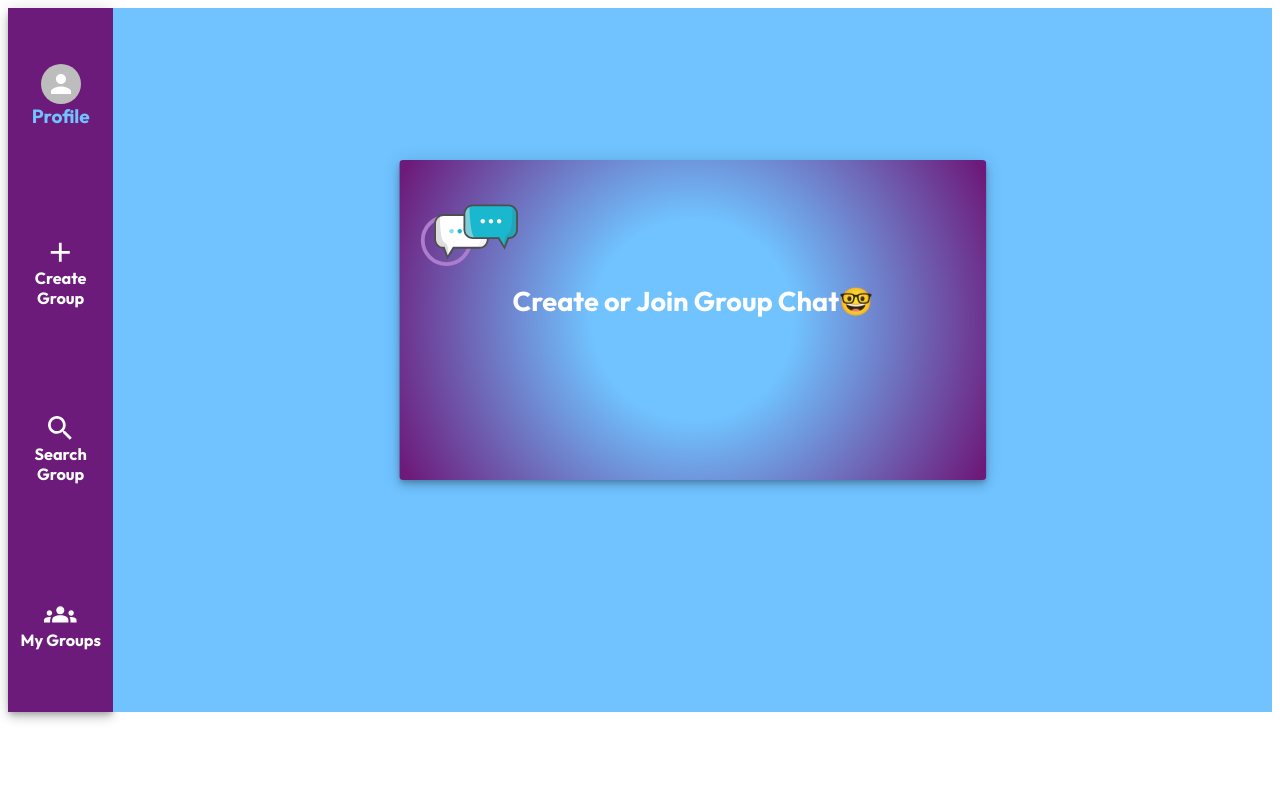
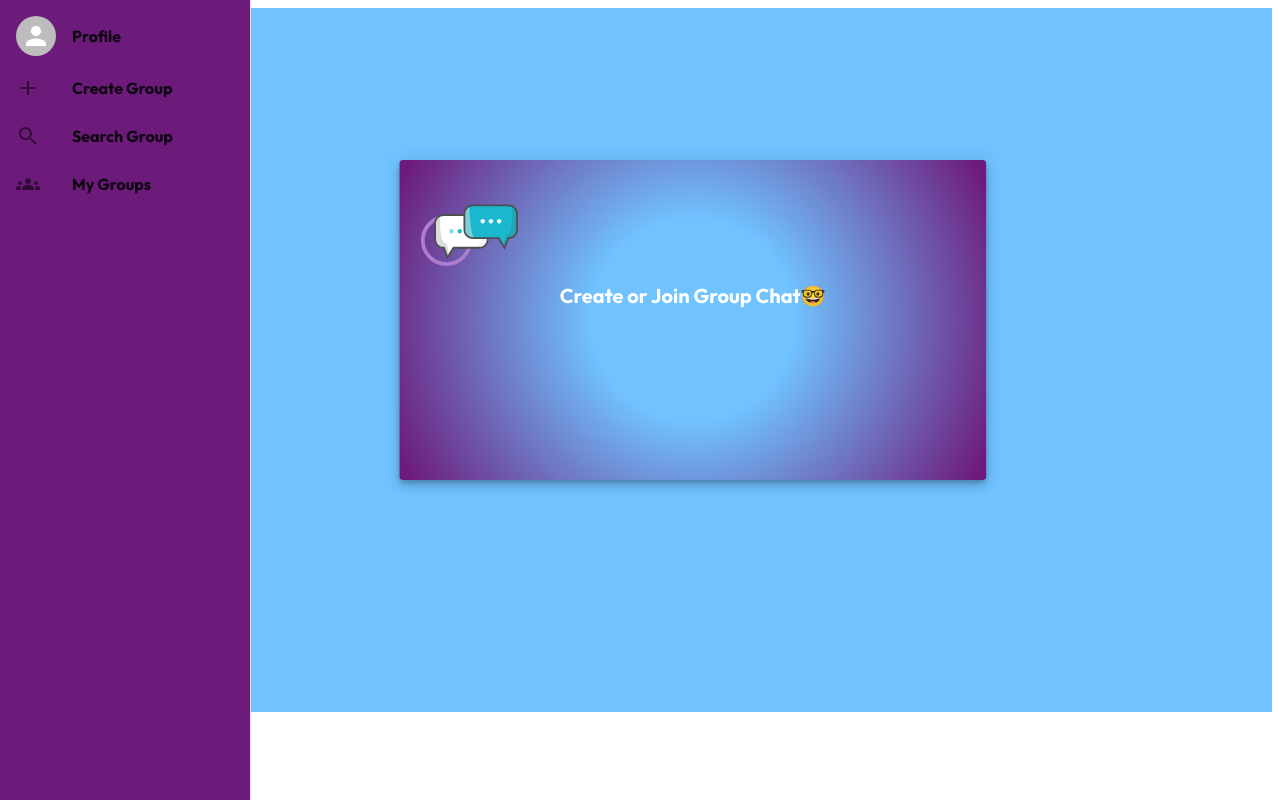
Before and after one commit to franNotSleep/Chat-Application-Frontend, a React (Vite) app: page /chat in a window 1280 px wide. Built offline with nearby package versions, Linux system fonts and the light colour scheme; no server answers; sample sign-in values are in the browser's storage.

Commit message:
Implements reponsive menu

```diff
--- a/src/App.tsx
+++ b/src/App.tsx
@@ -1,5 +1,3 @@
-import './App.css';
-
 import { Route, Routes } from 'react-router-dom';
 
 import AuthForm from './components/Auth/AuthForm';
--- /dev/null
+++ b/src/components/Group/GroupMenu.tsx
@@ -0,0 +1,133 @@
+import AddIcon from '@mui/icons-material/Add';
+import GroupsIcon from '@mui/icons-material/Groups';
+import SearchIcon from '@mui/icons-material/Search';
+import {
+    Avatar,
+    Box,
+    Button,
+    Drawer,
+    List,
+    ListItem,
+    ListItemAvatar,
+    ListItemButton,
+    ListItemIcon,
+    ListItemText,
+} from '@mui/material';
+import React, { useState } from 'react';
+
+import { IUser } from './CreateGroup';
+
+type Anchor = "left";
+export type Value = 0 | 1 | 2 | 3 | null;
+
+interface IGroupMenuProps {
+  currentUser: IUser;
+  setValue: React.Dispatch<React.SetStateAction<Value>>;
+  setOpen: React.Dispatch<React.SetStateAction<boolean>>;
+}
+
+const GroupMenu = (props: IGroupMenuProps) => {
+  const [openMenu, setOpenMenu] = React.useState(false);
+  // this value is going to be used by the GroupNav components for represent
+
+  const clickSetValueHandler = (newVal: Value) => {
+    props.setValue(newVal);
+    props.setOpen(true);
+  };
+
+  const toggleDrawer =
+    (anchor: Anchor, open: boolean) =>
+    (event: React.KeyboardEvent | React.MouseEvent) => {
+      if (
+        event.type === "keydown" &&
+        ((event as React.KeyboardEvent).key === "Tab" ||
+          (event as React.KeyboardEvent).key === "Shift")
+      ) {
+        return;
+      }
+
+      setOpenMenu(open);
+    };
+
+  const list = (anchor: Anchor) => (
+    <Box
+      sx={{ width: 250, background: "#6d1b7b", height: 1 / 1 }}
+      role="presentation"
+      onClick={toggleDrawer(anchor, false)}
+      onKeyDown={toggleDrawer(anchor, false)}
+    >
+      <List>
+        <ListItem disablePadding onClick={() => clickSetValueHandler(0)}>
+          <ListItemButton>
+            <ListItemAvatar>
+              <Avatar src={props.currentUser.avatar} />
+            </ListItemAvatar>
+            <ListItemText primary={"Profile"} />
+          </ListItemButton>
+        </ListItem>
+
+        <ListItem disablePadding onClick={() => clickSetValueHandler(1)}>
+          <ListItemButton>
+            <ListItemIcon>
+              <AddIcon />
+            </ListItemIcon>
+            <ListItemText primary={"Create Group"} />
+          </ListItemButton>
+        </ListItem>
+
+        <ListItem disablePadding onClick={() => clickSetValueHandler(2)}>
+          <ListItemButton>
+            <ListItemIcon>
+              <SearchIcon />
+            </ListItemIcon>
+            <ListItemText primary={"Search Group"} />
+          </ListItemButton>
+        </ListItem>
+
+        <ListItem disablePadding onClick={() => clickSetValueHandler(3)}>
+          <ListItemButton>
+            <ListItemIcon>
+              <GroupsIcon />
+            </ListItemIcon>
+            <ListItemText primary={"My Groups"} />
+          </ListItemButton>
+        </ListItem>
+      </List>
+    </Box>
+  );
+
+  return (
+    <div>
+      {/* Menu for small devices */}
+      <Button onClick={toggleDrawer("left", true)}>LEFT</Button>
+      <Drawer
+        sx={{
+          display: { xs: "block", sm: "none" },
+        }}
+        variant="temporary"
+        anchor={"left"}
+        open={openMenu}
+        elevation={6}
+        onClose={toggleDrawer("left", false)}
+      >
+        {list("left")}
+      </Drawer>
+
+      {/* Menu for big devices */}
+      <Drawer
+        sx={{
+          display: { xs: "none", sm: "block" },
+        }}
+        variant="permanent"
+        anchor={"left"}
+        open={openMenu}
+        elevation={6}
+        onClose={toggleDrawer("left", false)}
+      >
+        {list("left")}
+      </Drawer>
+    </div>
+  );
+};
+
+export default GroupMenu;
--- a/src/components/Group/GroupNav.tsx
+++ b/src/components/Group/GroupNav.tsx
@@ -11,6 +11,7 @@ import { useNavigate } from 'react-router';
 import Profile from '../Auth/Profile';
 import { IGroup } from '../Chat/ChatDisplay';
 import CreateGroup, { IUser } from './CreateGroup';
+import GroupMenu, { Value } from './GroupMenu';
 import MyGroups from './MyGroups';
 import SearchGroup from './SearchGroup';
 
@@ -20,7 +21,7 @@ interface IGroupNavProps {
 
 const GroupNav = (props: IGroupNavProps) => {
   const navigate = useNavigate();
-  const [value, setValue] = React.useState(0);
+  const [value, setValue] = React.useState<Value>(null);
   const [open, setOpen] = React.useState(false);
   const [group, setGroup] = React.useState<IGroup>();
 
@@ -91,6 +92,7 @@ const GroupNav = (props: IGroupNavProps) => {
     setValue(0);
   };
 
+  console.log(`Val: ${value}`);
   return (
     <Paper
       elevation={6}
@@ -98,6 +100,11 @@ const GroupNav = (props: IGroupNavProps) => {
         height: 1 / 1,
       }}
     >
+      <GroupMenu
+        currentUser={currentUser}
+        setValue={setValue}
+        setOpen={setOpen}
+      />
       {value == 1 ? (
         <CreateGroup
           open={open}
--- a/src/App.css
+++ b/src/main.css
@@ -1,7 +1,5 @@
 @import url("https://fonts.googleapis.com/css2?family=Outfit:wght@700&family=Roboto&display=swap");
 
-.app {
-  font-family: "Outfit";
+body {
   text-align: center;
-  padding: 2rem;
 }
--- a/src/main.tsx
+++ b/src/main.tsx
@@ -1,3 +1,5 @@
+import './main.css';
+
 import React from 'react';
 import ReactDOM from 'react-dom/client';
 import { BrowserRouter } from 'react-router-dom';
--- a/src/pages/ChatPages.tsx
+++ b/src/pages/ChatPages.tsx
@@ -19,7 +19,6 @@ const theme = createTheme({
   },
   typography: {
     fontFamily: "Outfit",
-    fontSize: 19,
   },
 });
 
@@ -44,7 +43,7 @@ const ChatPages = () => {
   return (
     <ThemeProvider theme={theme}>
       <Grid container>
-        <Grid item xs={2} sm={2} md={1}>
+        <Grid item xs={2} sm={2} md={1} sx={{}}>
           <GroupNav onGetGroup={getGroup} />
         </Grid>
         <Grid item xs={10} sm={10} md={11}>
```
Also changed, not shown: 1 other file (tests, documents, lock files or other folders).
